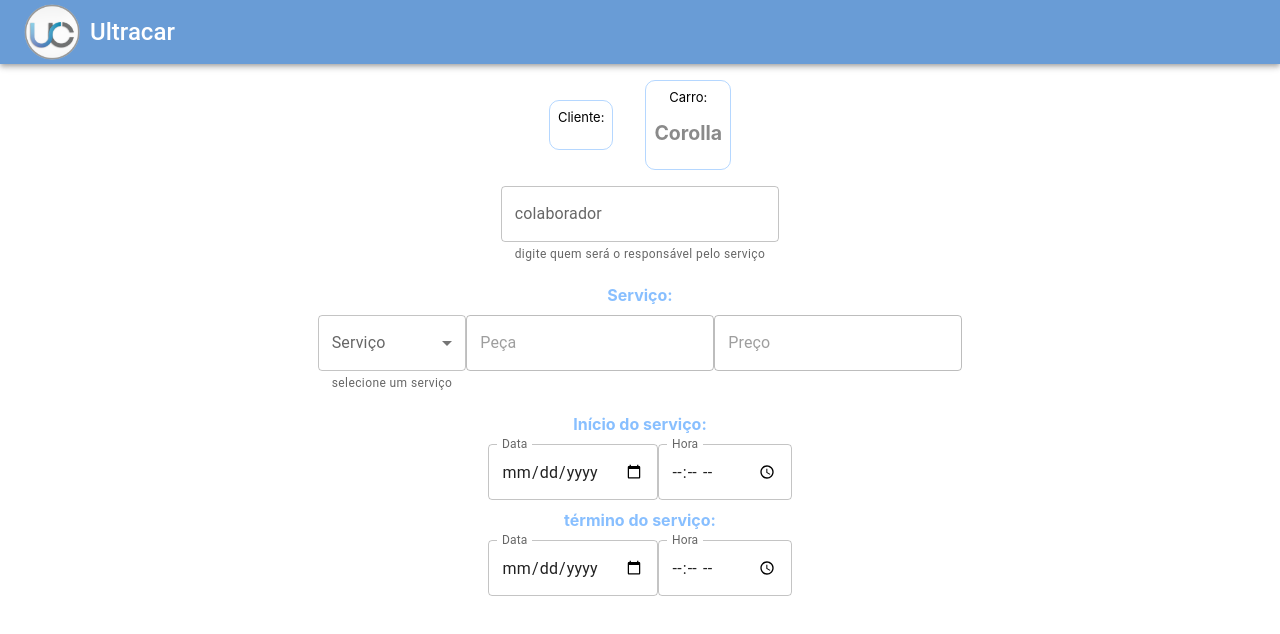
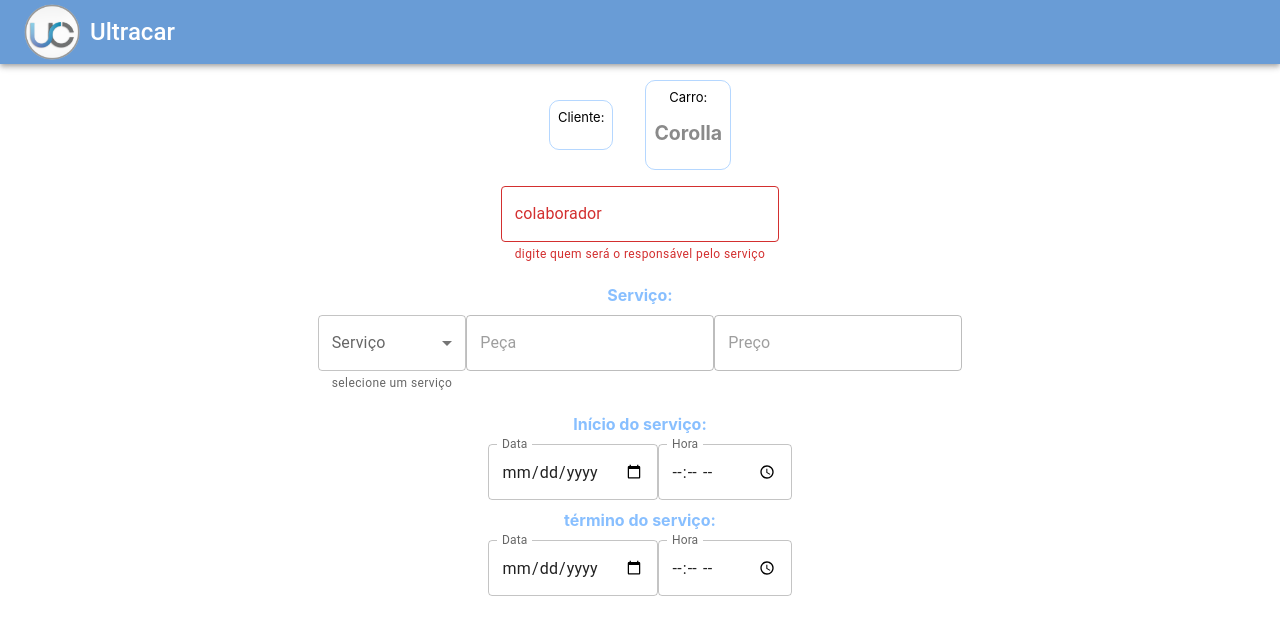
Before and after one commit to Adadezer/PSUltracar, a React (Create React App) app in the folder ultra-front/: page /client in a window 1280 px wide. Shown: the top 634 px of the page. Built offline with nearby package versions, Linux system fonts and the light colour scheme.

Commit message:
feat(frontend): :sparkles: validação de inputs

```diff
--- a/ultra-front/package.json
+++ b/ultra-front/package.json
@@ -10,6 +10,7 @@
     "@testing-library/jest-dom": "^5.16.5",
     "@testing-library/react": "^13.4.0",
     "@testing-library/user-event": "^13.5.0",
+    "joi": "^17.9.1",
     "qrcode": "^1.5.1",
     "react": "^18.2.0",
     "react-dom": "^18.2.0",
--- a/ultra-front/src/context/UltracarProvider.jsx
+++ b/ultra-front/src/context/UltracarProvider.jsx
@@ -3,10 +3,13 @@ import UltracarContext from './UltracarContext';
 
 export default function UltracarProvider({ children }) {
   const [link, setLink] = useState('');
+  const [isFieldInvalid, setIsFieldInvalid] = useState(true);
 
   const myContext = {
     link,
     setLink,
+    isFieldInvalid,
+    setIsFieldInvalid
   };
 
   return (
--- /dev/null
+++ b/ultra-front/src/helpers/schemaValidations.jsx
@@ -0,0 +1,7 @@
+import Joi from 'joi';
+
+const schemaValidations = {
+  name: () => Joi.string().min(3).required(),
+};
+
+export default schemaValidations;
--- a/ultra-front/src/pages/Client.jsx
+++ b/ultra-front/src/pages/Client.jsx
@@ -4,9 +4,10 @@ import { useContext, useState } from 'react';
 import UltracarContext from '../context/UltracarContext';
 import DateTime from '../components/DateTime';
 import NavBar from '../components/NavBar';
+import schemaValidations from '../helpers/schemaValidations';
 
 function Client() {
-  const { link } = useContext(UltracarContext);
+  const { link, isFieldInvalid, setIsFieldInvalid  } = useContext(UltracarContext);
   const [collaborator, setCollaborator] = useState('');
   const [selectedService, setSelectedService] = useState('');
   const [mechanicalServices] = useState([
@@ -17,6 +18,14 @@ function Client() {
 
   function handleCollaborator(e) {
     setCollaborator(e.target.value);
+
+    const schemaValidate = schemaValidations.name().validate(e.target.value);
+
+    if (schemaValidate.error) {
+      setIsFieldInvalid(true);
+    } else {
+      setIsFieldInvalid(false);
+    }
   }
 
   const handleServiceSelect = (e) => {
@@ -58,6 +67,7 @@ function Client() {
             label='colaborador'
             value={ `${collaborator}` }
             onChange={(e) => handleCollaborator(e)}
+            error={isFieldInvalid}
             variant='outlined'
           />
         </Grid>
--- a/ultra-front/src/pages/Home.jsx
+++ b/ultra-front/src/pages/Home.jsx
@@ -5,14 +5,23 @@ import '../App.css';
 import UltracarContext from '../context/UltracarContext';
 import { useNavigate } from 'react-router-dom';
 import Navbar from '../components/NavBar';
+import schemaValidations from '../helpers/schemaValidations';
 
 function Home() {
-  const { link, setLink } = useContext(UltracarContext);
+  const { link, setLink, isFieldInvalid, setIsFieldInvalid } = useContext(UltracarContext);
   const navigate = useNavigate();
   const Consult = () => navigate('/client');
 
   function handleQRCode(e) {
     setLink(`${e.target.value}`);
+
+    const schemaValidate = schemaValidations.name().validate(e.target.value);
+
+    if (schemaValidate.error) {
+      setIsFieldInvalid(true);
+    } else {
+      setIsFieldInvalid(false);
+    }
   }
   return (
     <>
@@ -31,7 +40,7 @@ function Home() {
               variant='outlined'
               value={ `${link}` }
               onChange={(e) => handleQRCode(e)}
-
+              error={isFieldInvalid}
             />
             <Stack
               direction='column'
```
Also changed, not shown: 1 other file (tests, documents, lock files or other folders).
